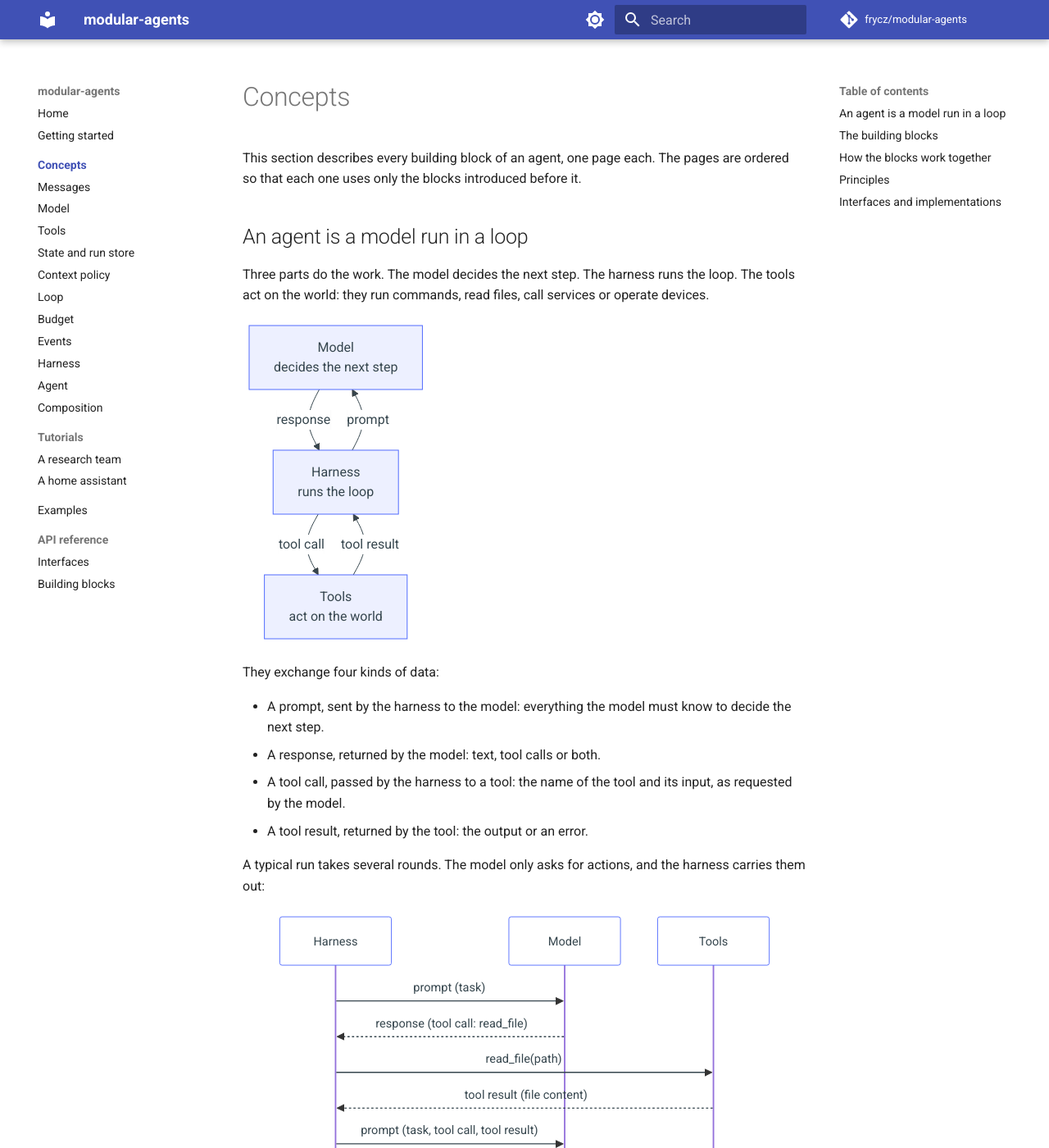
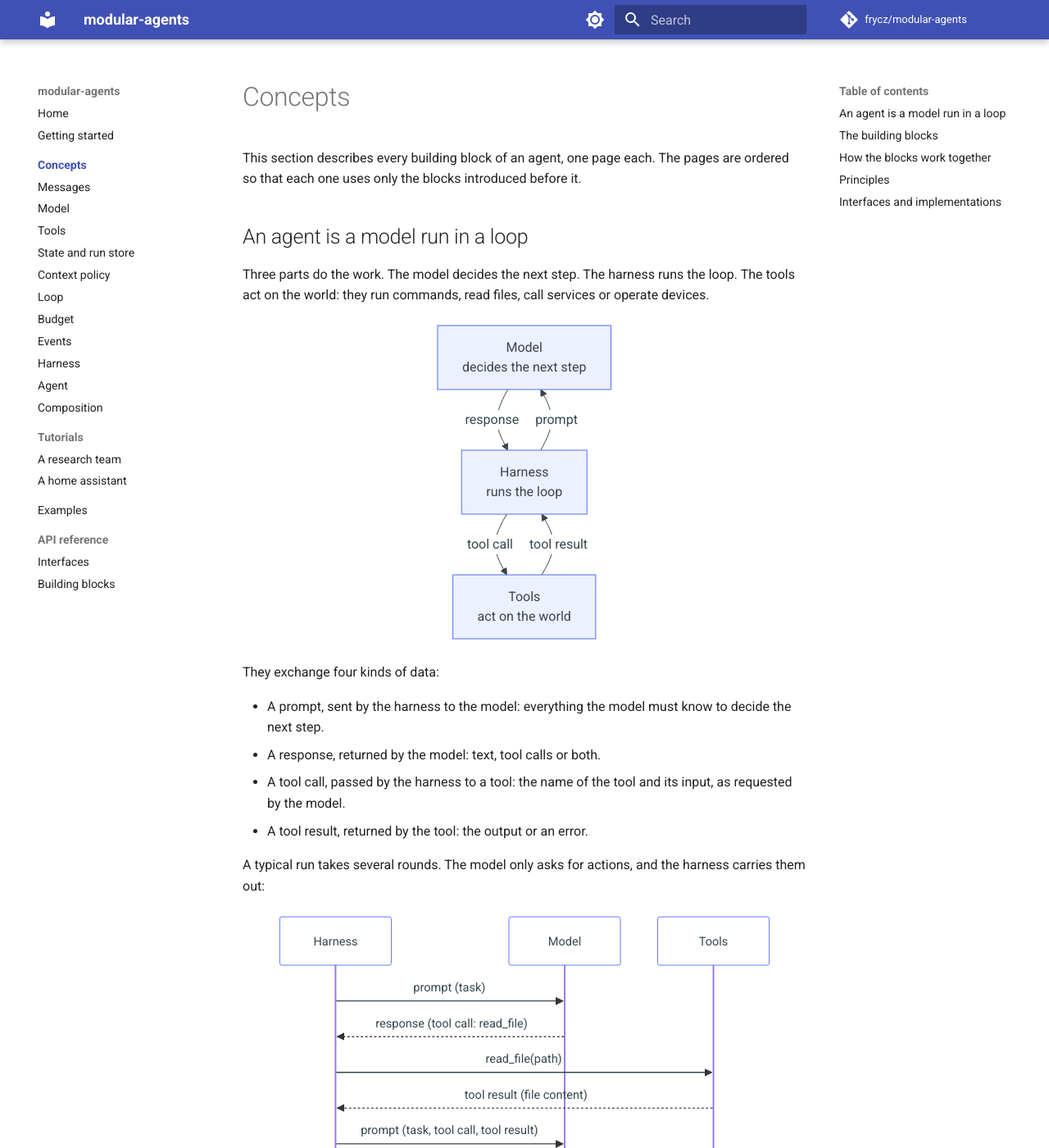
Before and after one commit to frycz/modular-agents, an MkDocs documentation site: the page built from docs/concepts/index.md, in a window 1280 px wide and 1400 px high. Shown: the whole window at 82% size. Built offline with MkDocs 1.6.1 and Material for MkDocs 9.7.7, drawn with Linux system fonts in a browser that asks for light colours; comment, search, counter and statistics services are not loaded.

Commit message:
center graphs in the docs

```diff
--- /dev/null
+++ b/docs/stylesheets/extra.css
@@ -0,0 +1,4 @@
+/* Center mermaid diagrams. */
+.md-typeset .mermaid {
+  text-align: center;
+}
--- a/mkdocs.yml
+++ b/mkdocs.yml
@@ -29,6 +29,9 @@ theme:
       toggle:
         icon: material/brightness-4
         name: Switch to light mode
+
+extra_css:
+  - stylesheets/extra.css
 
 markdown_extensions:
   - admonition
```
